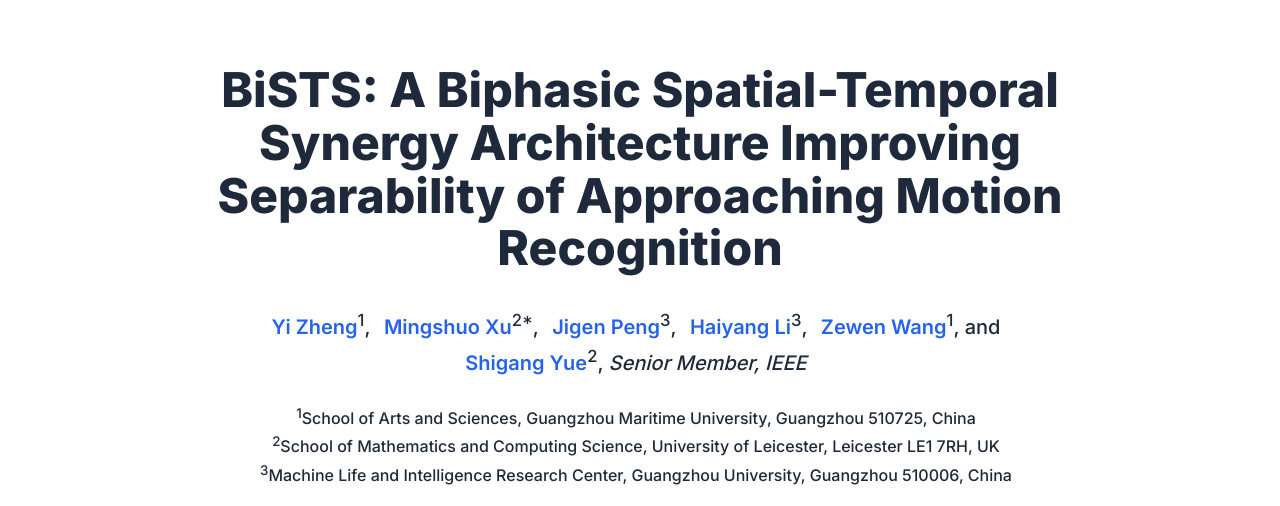
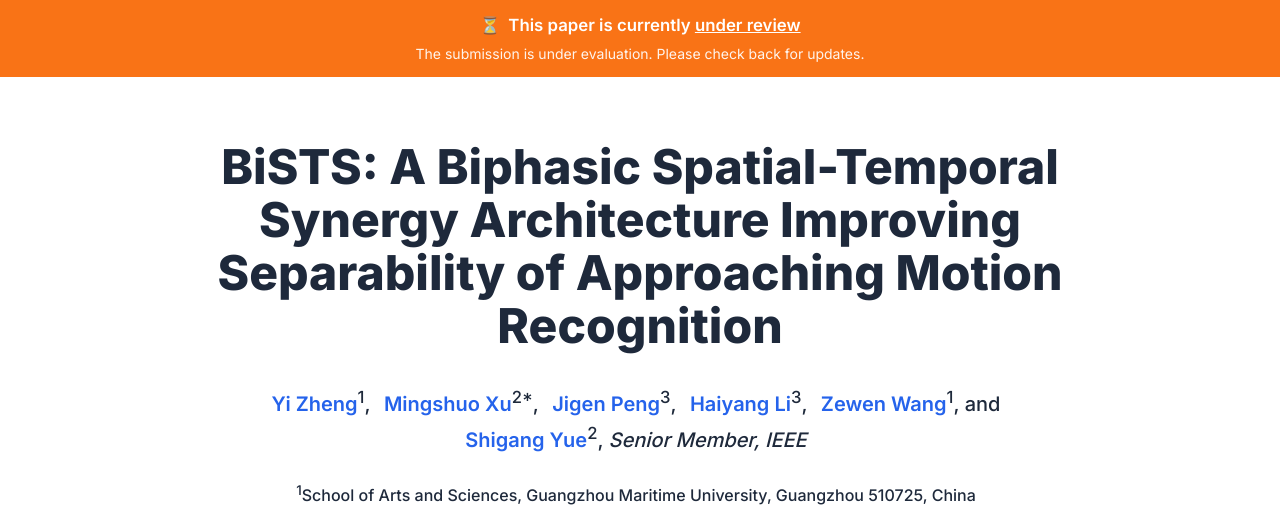
Before and after one commit to MingshuoXu/BiSTS-HomePage, a plain HTML site: page index.html in a window 1280 px wide. Shown: the top 506 px of the page. Drawn offline with nearby package versions, Linux system fonts and the light colour scheme; some icons are missing.

Commit message:
update under review status

```diff
--- a/index.html
+++ b/index.html
@@ -193,6 +193,16 @@
       <!-- </div> -->
     <!-- </div> -->
   <!-- </div> -->
+
+  <!-- Under Review Banner -->
+  <div style="background-color: #f97316; color: #ffffff; text-align: center; padding: 12px 20px; font-family: inherit;">
+    <p style="margin: 0; font-size: 1.05rem; font-weight: 600;">
+      <span style="margin-right: 8px;">⏳</span>This paper is currently <u>under review</u>
+    </p>
+    <p style="margin: 4px 0 0; font-size: 0.875rem; opacity: 0.92;">
+      The submission is under evaluation. Please check back for updates.
+    </p>
+  </div>
 
   <main id="main-content">
   <section class="hero">
```
